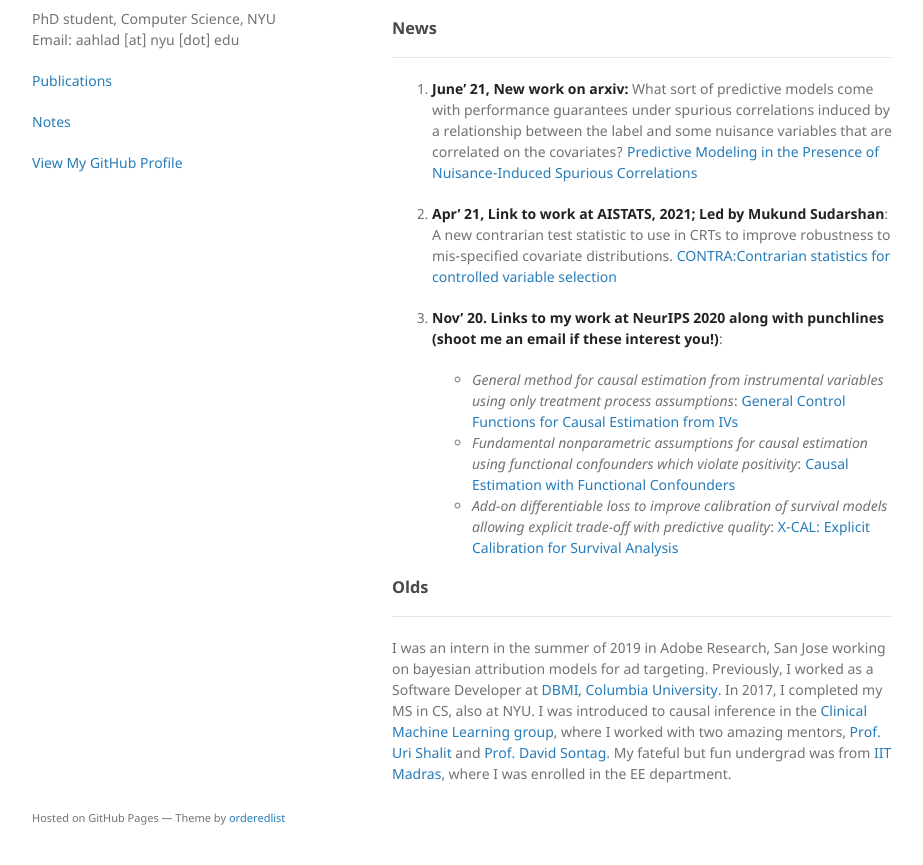
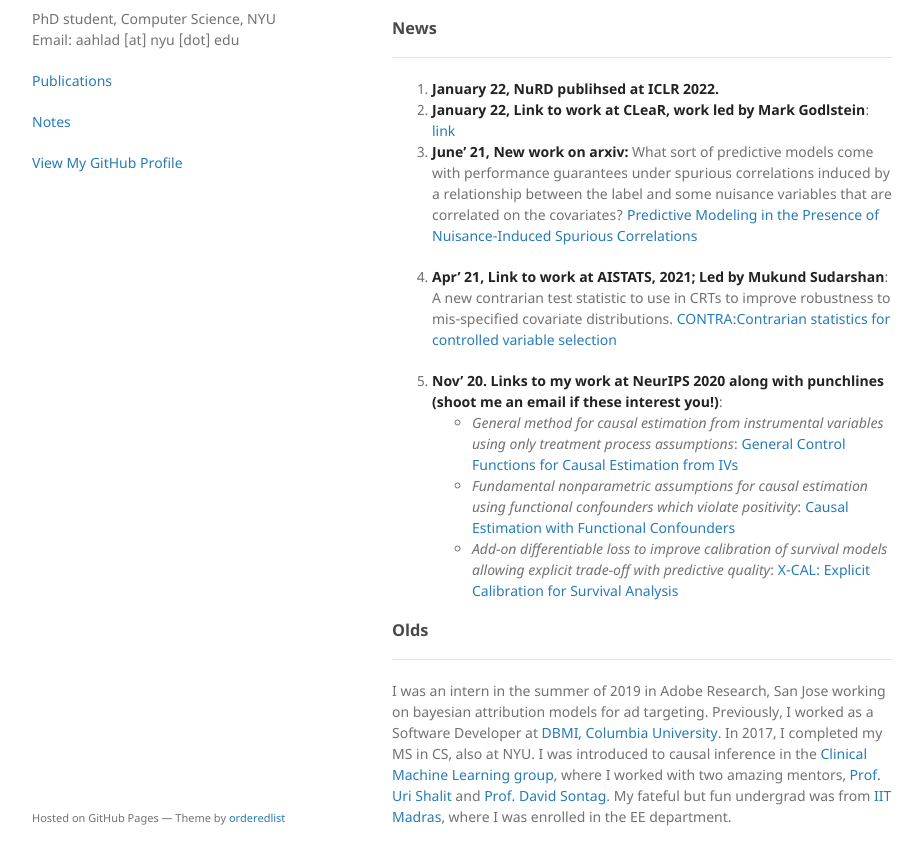
Before and after one commit to aahladmanas/aahladmanas.github.io, a Jekyll site: the page built from index.md, in a window 1280 px wide and 1266 px high. Shown: the part 369-1234 px from the top of the window, without its empty margins (178-1101 px from the left). Built offline with Jekyll 4.4.1, drawn with Linux system fonts in a browser that asks for light colours; the repository's description, which GitHub fills in, is left out; our own code applies the rules of GitHub Pages for plain Markdown files.

Commit message:
Update index.md

```diff
--- a/index.md
+++ b/index.md
@@ -16,7 +16,9 @@ I'm eternally excited about new ideas and finding good applications for my work!
 
 ### News
 * * *
-  1. **June' 21, New work on arxiv:** What sort of predictive models come with performance guarantees under spurious correlations induced by a relationship between the label and some nuisance variables that are correlated on the covariates?
+  1. **January 22, NuRD publihsed at ICLR 2022.**
+  2. **January 22, Link to work at CLeaR, work led by Mark Godlstein**: [link](https://arxiv.org/abs/2112.00881)
+  3. **June' 21, New work on arxiv:** What sort of predictive models come with performance guarantees under spurious correlations induced by a relationship between the label and some nuisance variables that are correlated on the covariates?
   [Predictive Modeling in the Presence of Nuisance-Induced Spurious Correlations](https://arxiv.org/abs/2107.00520)
 
   2. **Apr' 21, Link to work at AISTATS, 2021; Led by Mukund Sudarshan**: A new contrarian test statistic to use in CRTs to improve robustness to mis-specified covariate distributions. [CONTRA:Contrarian statistics for controlled variable selection](http://proceedings.mlr.press/v130/sudarshan21a.html)
```
